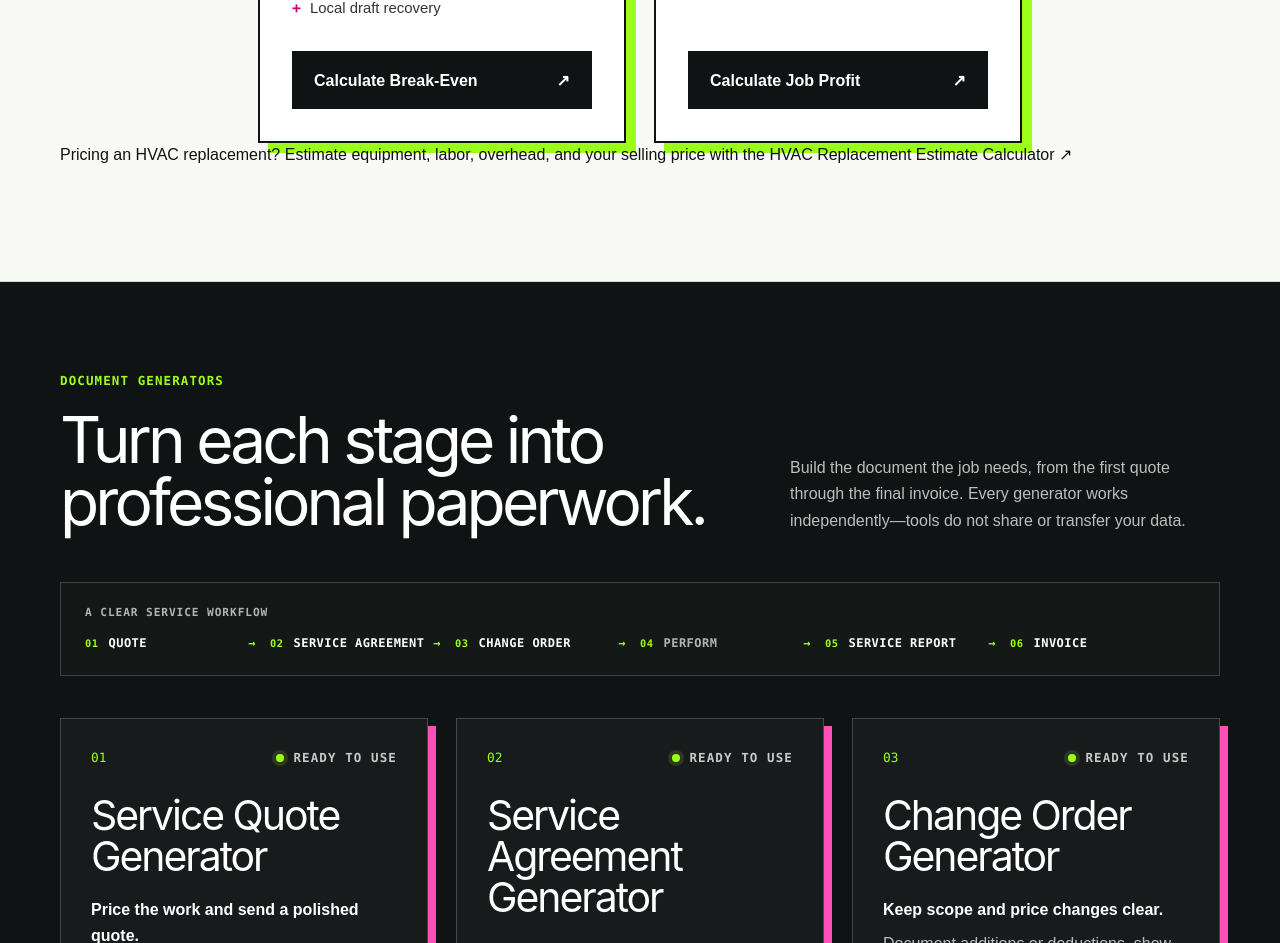
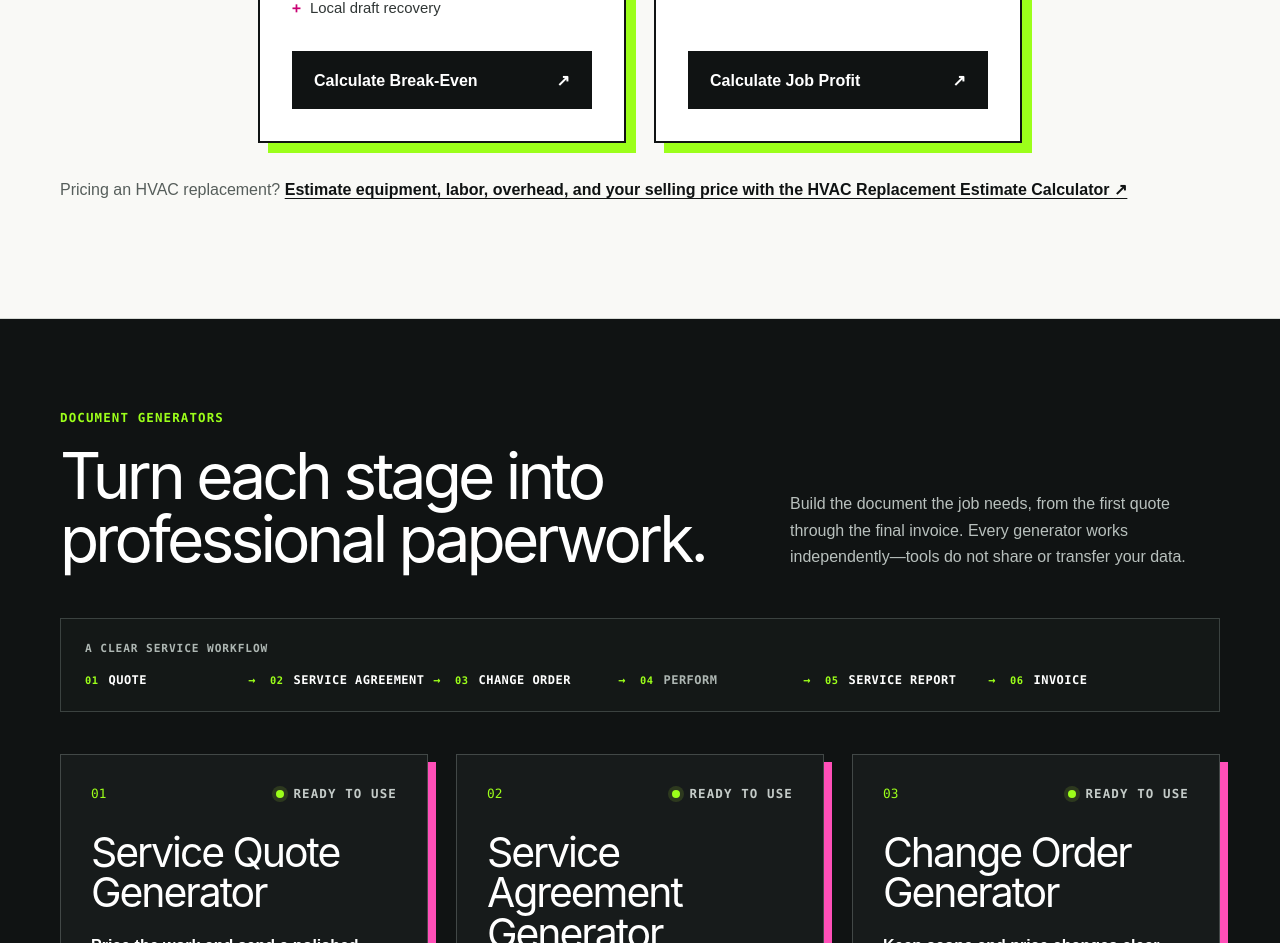
Before and after one commit to jakevans90/jakegenerates, a Next.js app: page / in a window 1280 px wide. Shown: the part 2132-3075 px from the top of the page. Built offline with nearby package versions, Linux system fonts and the light colour scheme; no server answers.

Commit message:
Style HVAC replacement calculator link

```diff
--- a/src/app/globals.css
+++ b/src/app/globals.css
@@ -105,6 +105,9 @@ a:focus-visible { outline: 3px solid var(--pink); outline-offset: 4px; }
 .calculator-features li::before { content: "+"; position: absolute; left: 0; color: var(--pink-deep); font-family: var(--font-geist-mono); font-weight: 900; }
 .calculator-button { min-height: 58px; display: inline-flex; align-items: center; justify-content: space-between; gap: 20px; margin-top: auto; padding: 0 20px; border: 2px solid var(--ink); background: var(--ink); color: white; font-weight: 900; transition: background var(--transition), color var(--transition); }
 .calculator-button:hover { background: var(--pink); color: var(--ink); }
+.calculator-trade-link { margin: 34px 0 0; color: var(--muted); font-size: 1rem; line-height: 1.6; }
+.calculator-trade-link a { color: var(--ink); font-weight: 800; text-decoration: underline; text-underline-offset: 3px; }
+.calculator-trade-link a:hover { color: var(--pink-deep); }
 .professions-section { padding: 105px 0 115px; background: var(--paper); }
 .professions-heading { display: flex; justify-content: space-between; align-items: end; gap: 50px; margin-bottom: 48px; }
 .professions-heading h2, .profession-group-heading h2 { margin: 0; font-family: var(--font-geist-sans); font-size: clamp(2.5rem, 5vw, 4.3rem); line-height: .98; letter-spacing: -.06em; }
```
